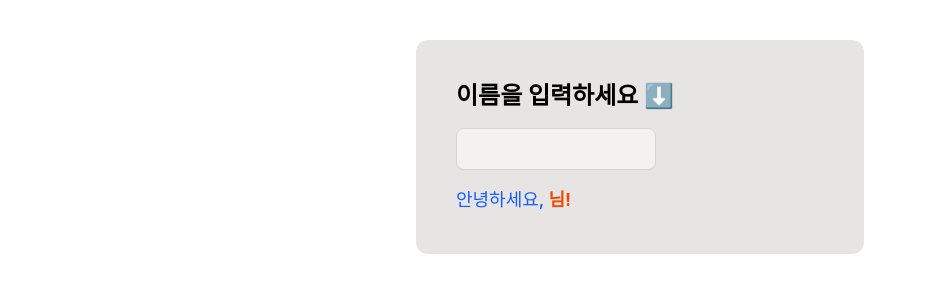
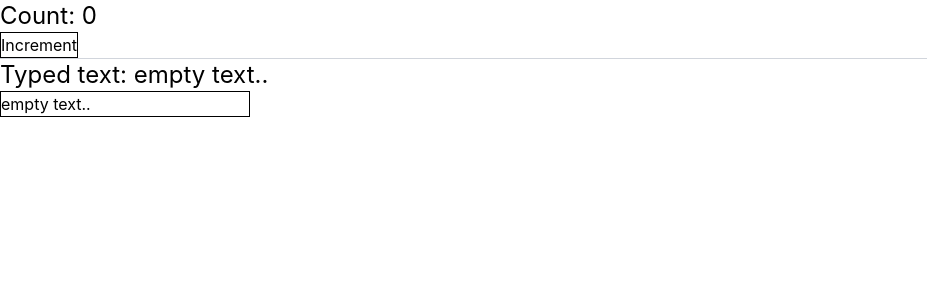
Before and after one commit to Wooong-E/likelion_useEffect, a React (Vite) app: page / in a window 1280 px wide. Shown: the top 300 px of the page, without its empty margins (0-927 px from the left). Built offline with nearby package versions, Linux system fonts and the light colour scheme.

Commit message:
useEffect Hook 작동 예제

```diff
--- a/src/App.jsx
+++ b/src/App.jsx
@@ -1,10 +1,11 @@
 import React from 'react'; // 생략 가능
 import NameInput from './NameInput';
+import HookStructure from './HookStructure';
 
 const App = () => {
   return (
     <div>
-      <NameInput />
+      <HookStructure />
     </div>
   );
 };
--- /dev/null
+++ b/src/HookStructure.jsx
@@ -0,0 +1,48 @@
+import React, { useEffect, useState } from 'react';
+
+// useEffect : 컴포넌트 랜더링과 관련없는 작업을 수행하기 위해 필요.
+//   1. 백서버와의 통신
+//   2. 이미지 불러오기
+//   3. HTML요소들을 JS로 바꾸기
+//   4. 랜더링 이후 적업 처리 필요할 때, 컴포넌트 생명주기 관리(Mount, Update, Unmount)를 구분하여 코드 작성 가능.
+const HookStructure = () => {
+  const [count, setCount] = useState(0);
+  const [text, setText] = useState('empty text..');
+
+  useEffect(() => {
+    // mount 때 (1번)
+    console.log('컴포넌트가 마운트 됨.');
+  }, []);
+
+  useEffect(() => {
+    console.log('카운트가 변경되었음: ', count);
+  }, [count]);
+
+  useEffect(() => {
+    console.log('텍스트가 변경되었음: ', text);
+  }, [text]);
+
+  useEffect(() => {
+    // update 때 (State or Props 변경으로 다시 그려질 떄 마다)
+    console.log('매 랜더링마다 랜더링 됨.');
+  });
+
+  return (
+    <div>
+      <h2 className="text-2xl">Count: {count}</h2>
+      <button onClick={() => setCount(count + 1)} className="border">
+        Increment
+      </button>
+      <hr className="text-gray-300" />
+      <h2 className="text-2xl">Typed text: {text}</h2>
+      <input
+        type="text"
+        value={text}
+        onChange={(e) => setText(e.target.value)}
+        className="border"
+      />
+    </div>
+  );
+};
+
+export default HookStructure;
--- a/src/NameInput.jsx
+++ b/src/NameInput.jsx
@@ -1,4 +1,4 @@
-import React from 'react';
+import React, { useEffect } from 'react';
 import { useState } from 'react';
 
 const NameInput = () => {
@@ -6,9 +6,6 @@ const NameInput = () => {
 
   const handleChange = (e) => {
     setName(e.target.value);
-    console.log(e);
-    console.log(e.target);
-    console.log(e.target.value);
   };
 
   const containerStyle = 'max-w-md mx-auto mt-10 p-10 bg-stone-200 rounded-xl';
```
